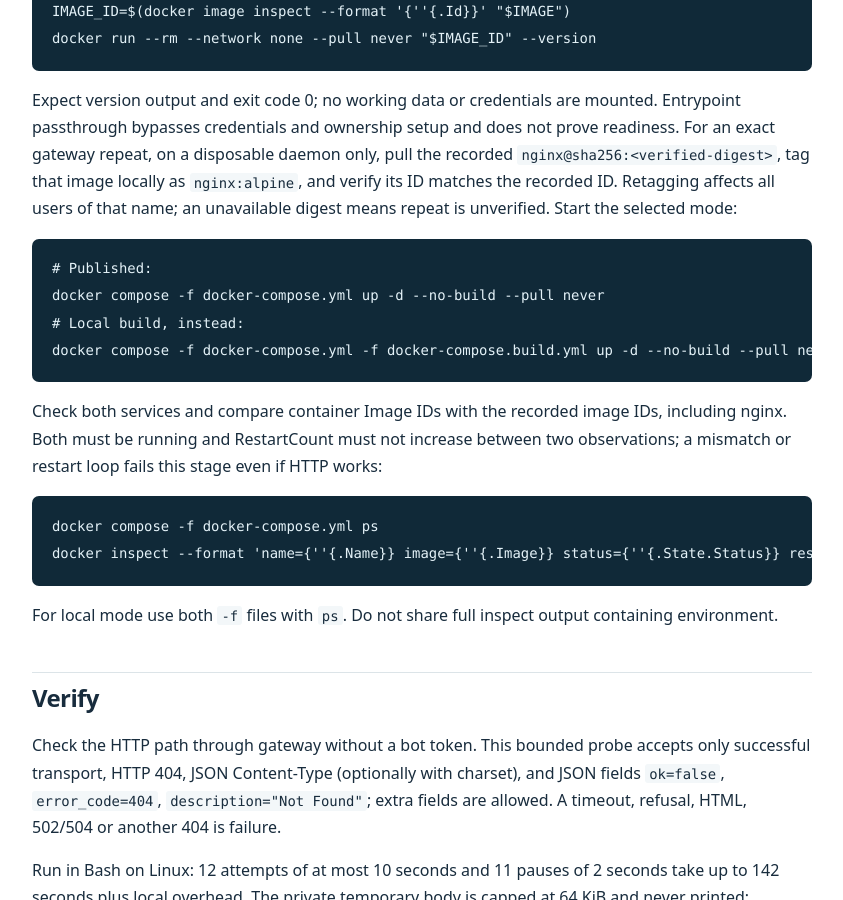
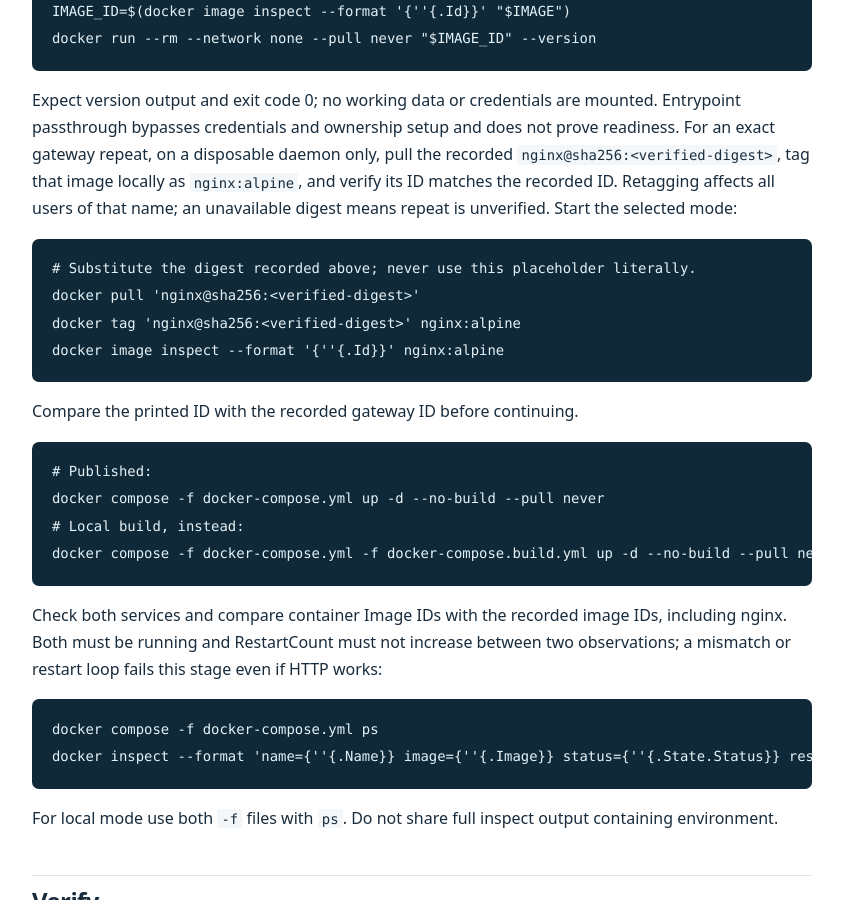
Before and after one commit to ichinya/tg-selfhost-botapi, a Jekyll site: the page built from docs/en/getting-started.md, in a window 1280 px wide and 900 px high, scrolled down 3402 px. Shown: the whole window, without its empty margins (326-1169 px from the left). Built offline with Jekyll 4.4.1, drawn with Linux system fonts in a browser that asks for light colours.

Commit message:
docs: уточнить команды по результатам проверки VPS; Refs #1

````diff
--- a/docs/en/getting-started.md
+++ b/docs/en/getting-started.md
@@ -97,6 +97,15 @@ docker run --rm --network none --pull never "$IMAGE_ID" --version
 Expect version output and exit code 0; no working data or credentials are mounted. Entrypoint passthrough bypasses credentials and ownership setup and does not prove readiness. For an exact gateway repeat, on a disposable daemon only, pull the recorded `nginx@sha256:<verified-digest>`, tag that image locally as `nginx:alpine`, and verify its ID matches the recorded ID. Retagging affects all users of that name; an unavailable digest means repeat is unverified. Start the selected mode:
 
 ```sh
+# Substitute the digest recorded above; never use this placeholder literally.
+docker pull 'nginx@sha256:<verified-digest>'
+docker tag 'nginx@sha256:<verified-digest>' nginx:alpine
+docker image inspect --format '{''{.Id}}' nginx:alpine
+```
+
+Compare the printed ID with the recorded gateway ID before continuing.
+
+```sh
 # Published:
 docker compose -f docker-compose.yml up -d --no-build --pull never
 # Local build, instead:
````
Also changed, not shown: docs/ru/getting-started.md (+9 -0 lines).
